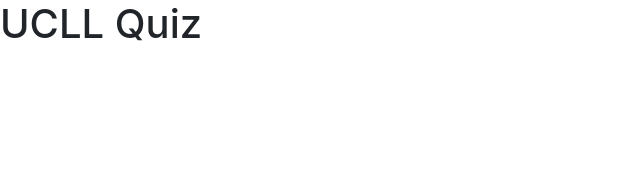
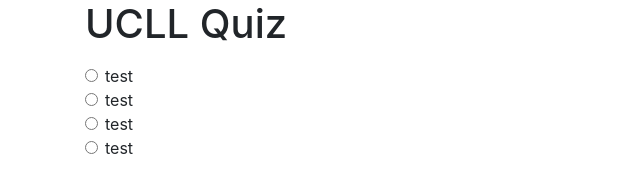
Before and after one commit to DavidUrting/ucll-frontend-gevorderd-quiz-oplossing, a plain HTML site: page FrontEndGevorderdQuiz.Web/wwwroot/index.html in a window 1280 px wide. Shown: the whole page, without its empty margins (0-640 px from the left). Drawn offline with nearby package versions, Linux system fonts and the light colour scheme.

Commit message:
Initiële layout

```diff
--- /dev/null
+++ b/FrontEndGevorderdQuiz.Web/wwwroot/css/quiz.css
@@ -0,0 +1,3 @@
+.hidden {
+    display: none
+}
--- a/FrontEndGevorderdQuiz.Web/wwwroot/index.html
+++ b/FrontEndGevorderdQuiz.Web/wwwroot/index.html
@@ -1,5 +1,5 @@
 <!doctype html>
-<html lang="en">
+<html lang="nl">
 <head>
     <!-- Required meta tags -->
     <meta charset="utf-8">
@@ -8,11 +8,60 @@
     <!-- Bootstrap CSS -->
     <link rel="stylesheet" href="https://cdn.jsdelivr.net/npm/bootstrap@4.5.3/dist/css/bootstrap.min.css" integrity="sha384-TX8t27EcRE3e/ihU7zmQxVncDAy5uIKz4rEkgIXeMed4M0jlfIDPvg6uqKI2xXr2" crossorigin="anonymous">
 
+    <!-- Quiz-specifieke CSS -->
+    <link href="css/quiz.css" rel="stylesheet" />
+
     <title>UCLL Quiz</title>
 </head>
-<body>
+<!--
+De class 'container' zorgt ervoor dat Bootstrap (onder andere) marge voorziet.
+-->
+<body class="container">
     <h1>UCLL Quiz</h1>
-
+    <main>
+    <!--
+    In deze sectie worden de vragen getoond.
+    De vraag en de mogelijke antwoorden worden één per één getoond (door middel van JavaScript).
+    Meer informatie over hoe je best forms samenstelt in Bootstrap: https://v4-alpha.getbootstrap.com/components/forms/
+    -->
+        <section id="quiz">
+            <form>
+                <fieldset class="form-group">
+                    <!-- In de 'legend' komt de vraag. -->
+                    <legend id="question"></legend>
+                    <div class="form-check">
+                        <label class="form-check-label">
+                            <input type="radio" class="form-check-input" name="mogelijkeAntwoorden" value="0">
+                            <span id="mogelijkAntwoord0">test</span>
+                        </label>
+                    </div>
+                    <div class="form-check">
+                        <label class="form-check-label">
+                            <input type="radio" class="form-check-input" name="mogelijkeAntwoorden" value="1">
+                            <span id="mogelijkAntwoord1">test</span>
+                        </label>
+                    </div>
+                    <div class="form-check disabled">
+                        <label class="form-check-label">
+                            <input type="radio" class="form-check-input" name="mogelijkeAntwoorden" value="2">
+                            <span id="mogelijkAntwoord2">test</span>
+                        </label>
+                    </div>
+                    <div class="form-check disabled">
+                        <label class="form-check-label">
+                            <input type="radio" class="form-check-input" name="mogelijkeAntwoorden" value="3">
+                            <span id="mogelijkAntwoord3">test</span>
+                        </label>
+                    </div>
+                </fieldset>
+            </form>
+        </section>
+        <!-- De 'results' sectie wordt initieel verborgen. -->
+        <section id="results" class="hidden">
+            <h2>Resultaat (gewonnen/verloren)</h2>
+            <p>Uw score is <span id="score"></span></p>
+        </section>
+    </main>
     <script src="https://code.jquery.com/jquery-3.5.1.slim.min.js" integrity="sha384-DfXdz2htPH0lsSSs5nCTpuj/zy4C+OGpamoFVy38MVBnE+IbbVYUew+OrCXaRkfj" crossorigin="anonymous"></script>
     <script src="https://cdn.jsdelivr.net/npm/popper.js@1.16.1/dist/umd/popper.min.js" integrity="sha384-9/reFTGAW83EW2RDu2S0VKaIzap3H66lZH81PoYlFhbGU+6BZp6G7niu735Sk7lN" crossorigin="anonymous"></script>
     <script src="https://cdn.jsdelivr.net/npm/bootstrap@4.5.3/dist/js/bootstrap.min.js" integrity="sha384-w1Q4orYjBQndcko6MimVbzY0tgp4pWB4lZ7lr30WKz0vr/aWKhXdBNmNb5D92v7s" crossorigin="anonymous"></script>
```
